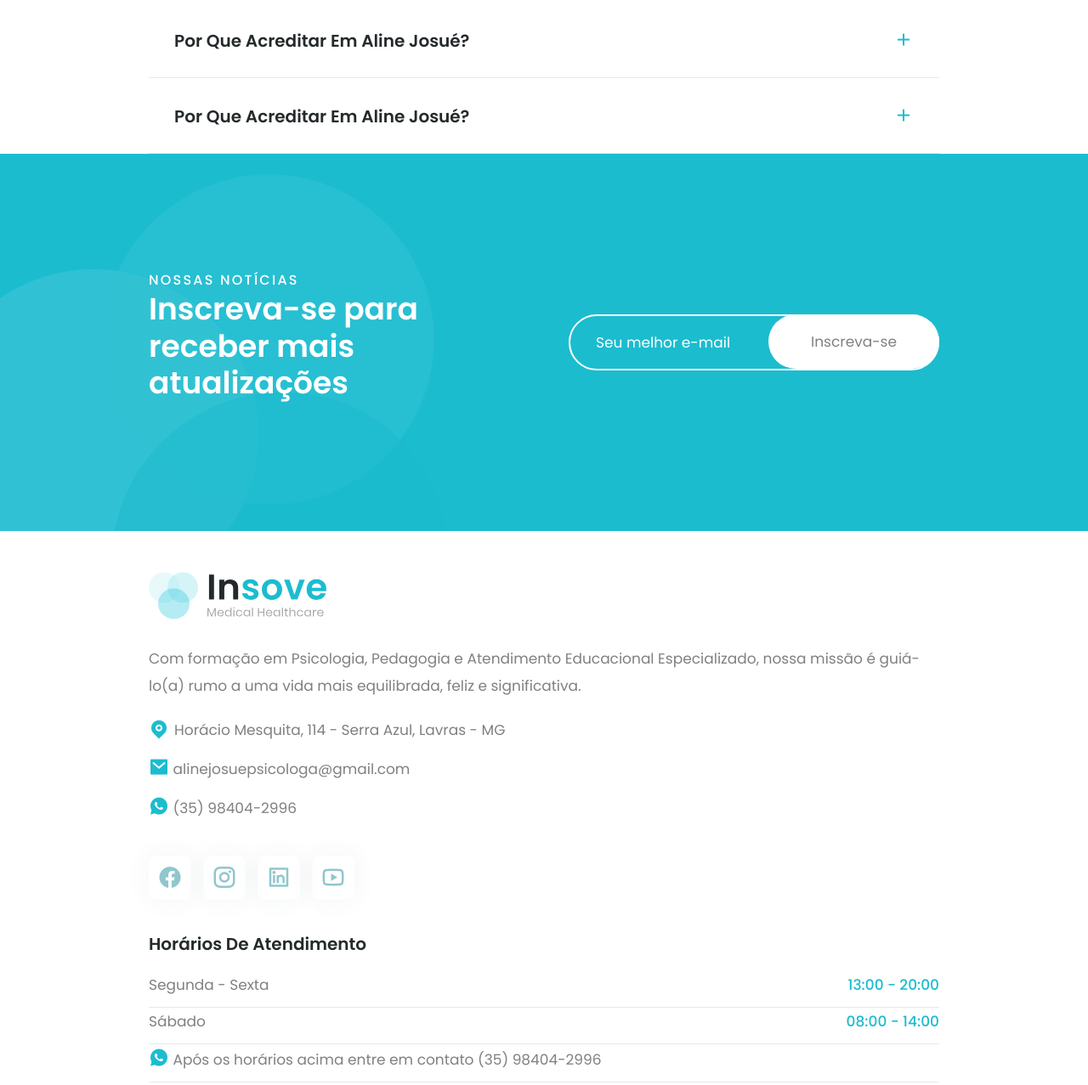
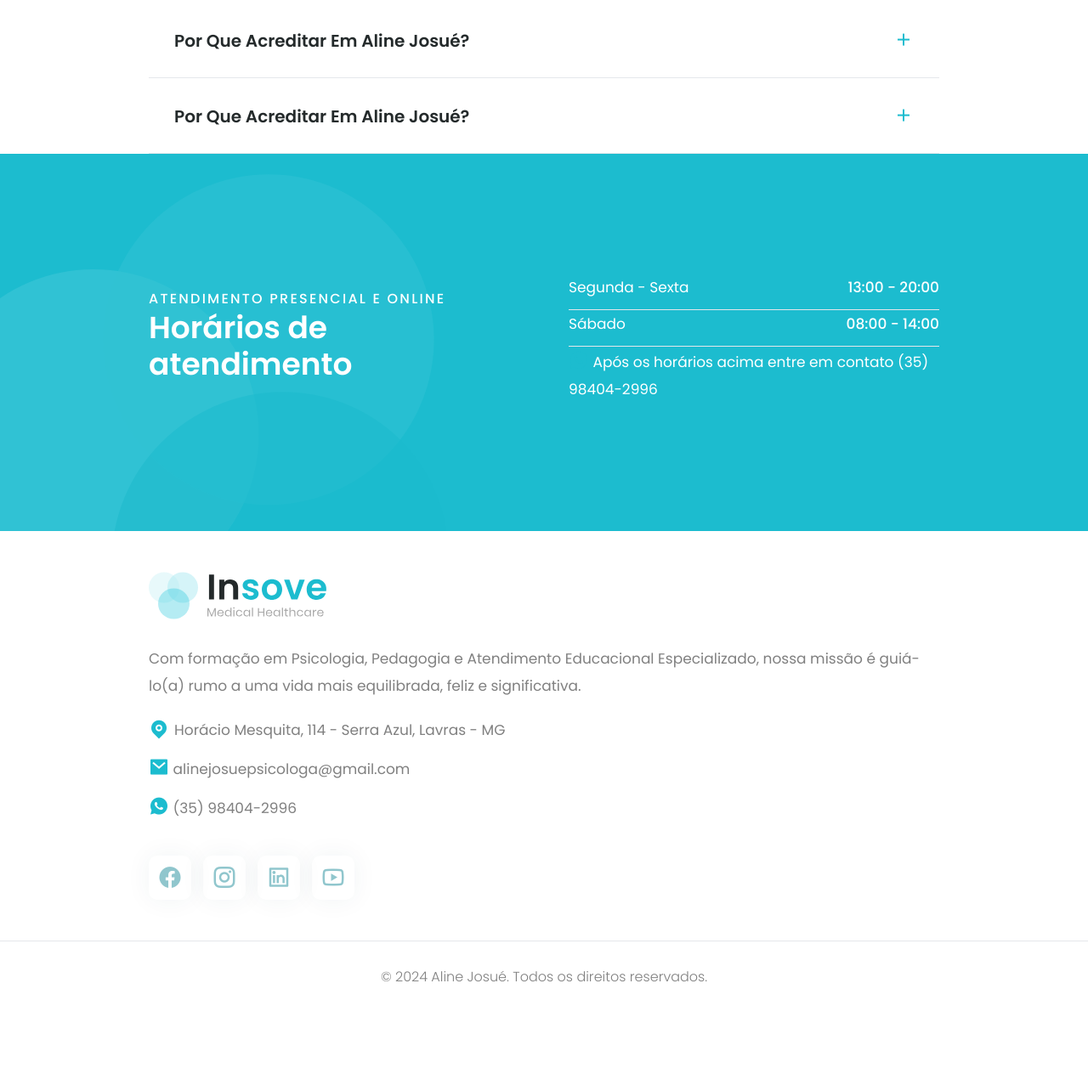
Before and after one commit to wjosue/clinicaalinejosue, a website: page index.html in a window 1280 px wide. Shown: the part 5363-6640 px from the top of the page at 85% size. After the commit the page ends 6555 px from the top, so only its background shows below. Drawn offline with nearby package versions, Linux system fonts and the light colour scheme; a script that the page names is missing.

Commit message:
Alteração horário de atendimento

```diff
--- a/index.html
+++ b/index.html
@@ -606,13 +606,33 @@
     <div class="newsletter__container container mx-auto">
         <div class="flex flex-col lg:flex-row lg:items-center lg:gap-x-[58px]">
             <div class="flex-1 z-10 text-center md:text-left">
-                <div class="text-base uppercase text-white tracking-[2.24px] font-medium">Nossas notícias</div>
-                <h1 class="h1 mb-4 text-white">Inscreva-se para receber mais atualizações</h1>
+                <div class="text-base uppercase text-white tracking-[2.24px] font-medium">Atendimento presencial e online</div>
+                <h1 class="h1 mb-4 text-white">Horários de atendimento</h1>
             </div>
             <form class="flex-1">
-                <div class="flex flex-col md:flex-row relative gap-y-4">
-                    <input type="text" placeholder="Seu melhor e-mail" class="rounded-full w-full h-[66px] bg-transparent border-2 border-white outline-none pl-[30px] placeholder:text-white focus:text-white"/>
-                    <button class="btn btn-lg btn-white md:absolute right-0 rounded-full">Inscreva-se</button>
+                <div class="flex flex-col gap-5">
+                    <div class="flex-1">
+                        <div class="flex justify-between items-center border-b pb-[10px]  text-white">
+                            <div>Segunda - Sexta</div>
+                            <div class=" font-medium">13:00 - 20:00</div>
+                        </div>
+
+                        <div class="flex justify-between items-center border-b pb-[10px]  text-white">
+                            <div>Sábado</div>
+                            <div class=" font-medium">08:00 - 14:00</div>
+                        </div>
+
+                        <div class="flex items-center  pb-[10px]  text-white">
+                            <div class="">
+                                <a href="https://wa.me/5535984042996?text=Olá Aline! Gostaria de agendar minha sessão" target="_blank">
+                                    <i class="ri-whatsapp-fill text-[24px] text-accent"></i>
+                                    Após os horários acima entre em contato
+
+                                    (35) 98404-2996
+                                </a>
+                            </div>
+                        </div>
+                    </div>
                 </div>
             </form>
         </div>
@@ -698,7 +718,7 @@
                 </div>
             </div>-->
             <!--footer horário de funcionamento -->
-            <div class="footer__item flex-1">
+            <!--<div class="footer__item flex-1">
                 <h4 class="h4 mb-5">Horários de atendimento</h4>
                 <div class="flex flex-col gap-5">
                     <div class="flex-1">
@@ -724,7 +744,7 @@
                         </div>
                     </div>
                 </div>
-            </div>
+            </div>-->
 
         </div>
     </div>
```
Also changed, not shown: dist/output.css.
